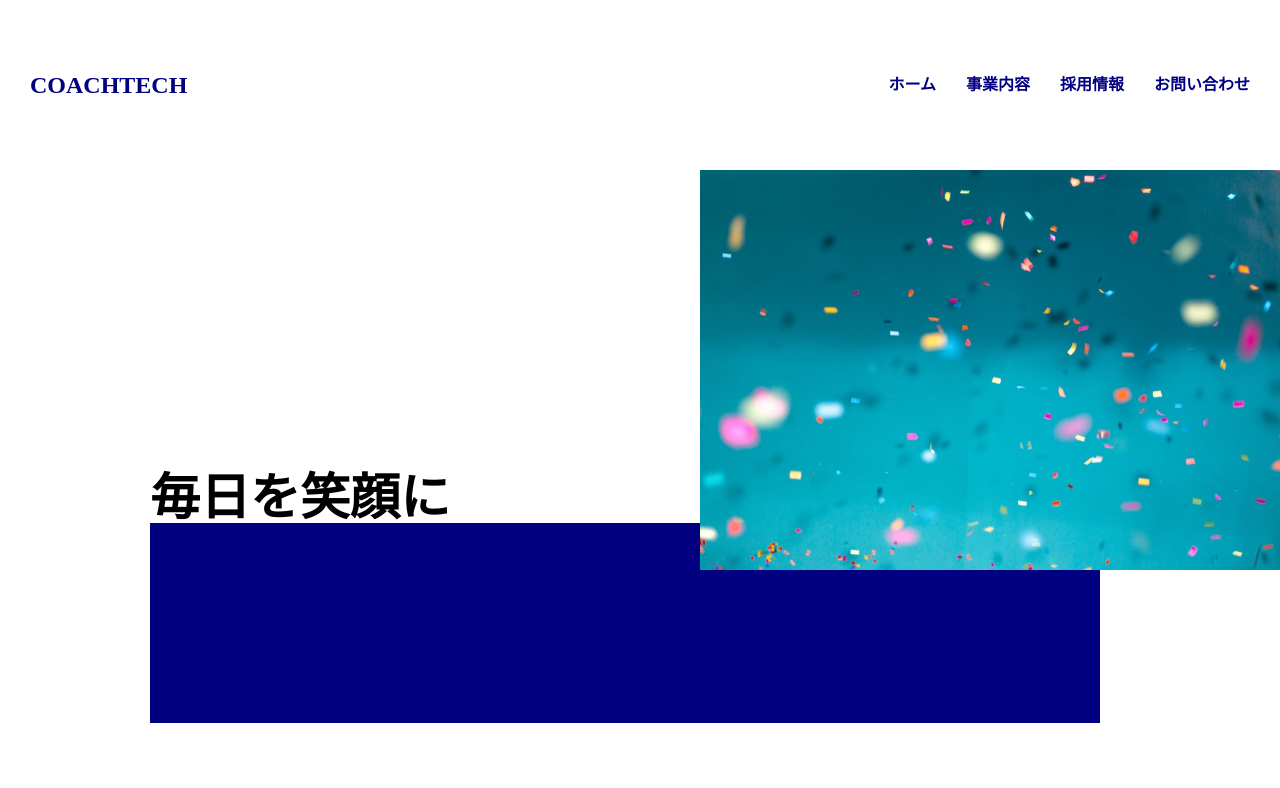
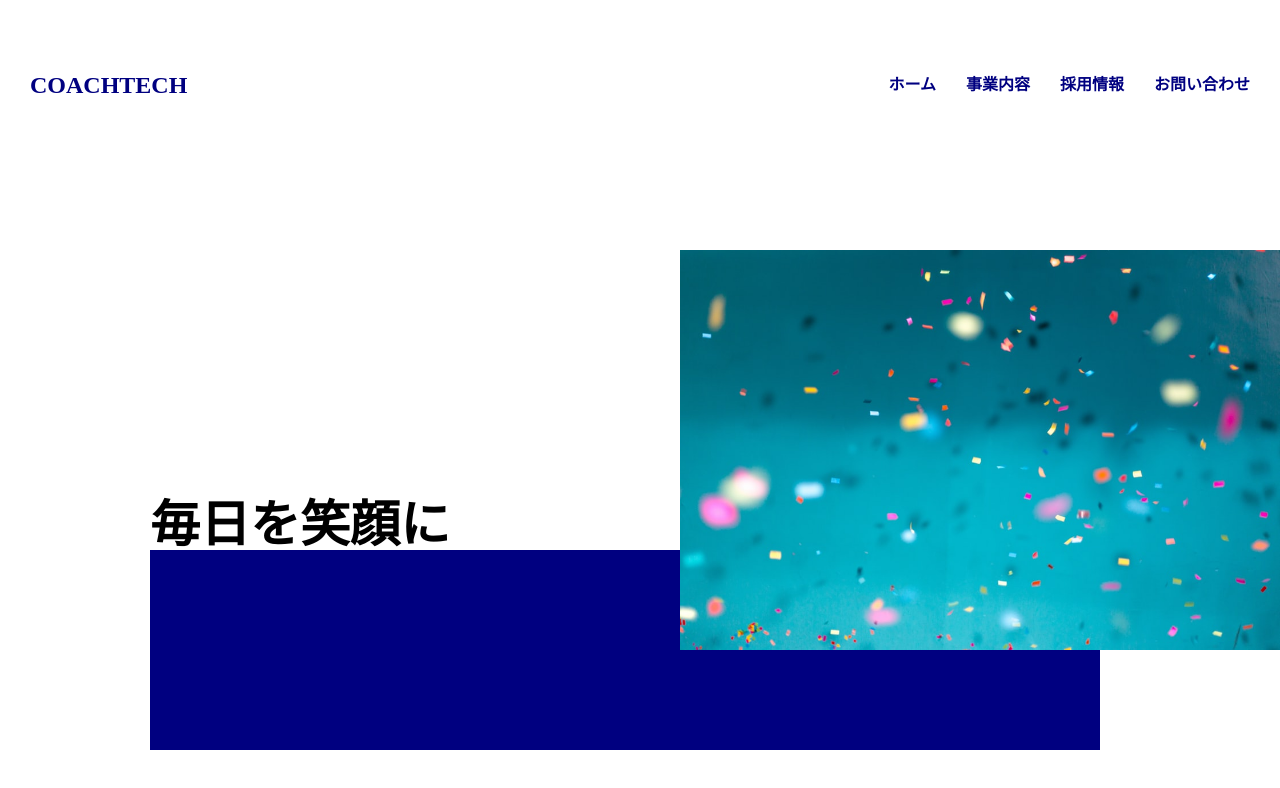
Before and after one commit to asomethingk/csstask, a plain HTML site: page index.html in a window 1280 px wide. Drawn offline with Linux system fonts and the light colour scheme.

Commit message:
forth-commit

```diff
--- a/css/style.css
+++ b/css/style.css
@@ -31,9 +31,9 @@ a {
 
 #mainArea img {
   height: 400px;
-  position: relative;
-  top: 100px;
-  left: 700px;
+  position: fixed;
+  top: 250px;
+  right: 0px;
   z-index: 10;
 }
 
@@ -43,6 +43,7 @@ a {
   font-size: 50px;
   position: absolute;
   left: 150px;
+  top: 500px;
 }
 
 .box {
```
